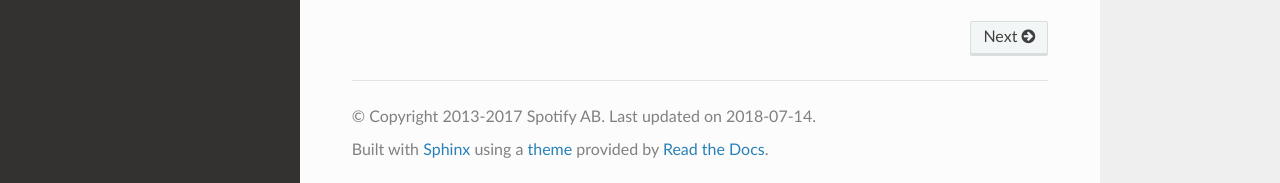
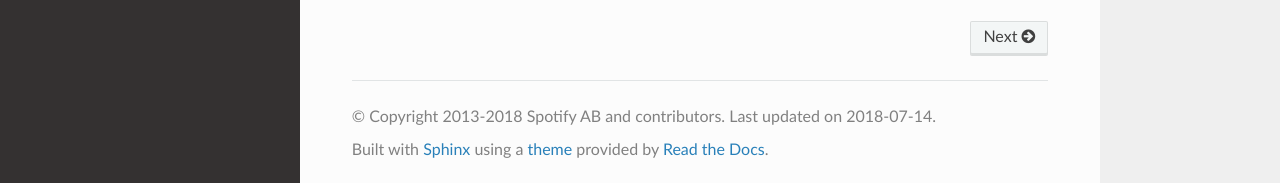
Before and after one commit to spotify/dh-virtualenv, a Sphinx documentation site: the page built from doc/index.rst, in a window 1280 px wide and 900 px high, scrolled down 1304 px. Shown: the part 714-897 px from the top of the window. Built offline with Sphinx 7.4.7 and the Read the Docs theme 2.0.0, drawn with Linux system fonts in a browser that asks for light colours.

Commit message:
docs: bump + extend ©

```diff
--- a/doc/conf.py
+++ b/doc/conf.py
@@ -54,7 +54,7 @@ master_doc = 'index'
 
 # General information about the project.
 project = meta["name"]
-copyright = u'2013-2017 Spotify AB'
+copyright = u'2013-2018 Spotify AB and contributors'
 
 # The version info for the project you're documenting, acts as replacement for
 # |version| and |release|, also used in various other places throughout the
```
